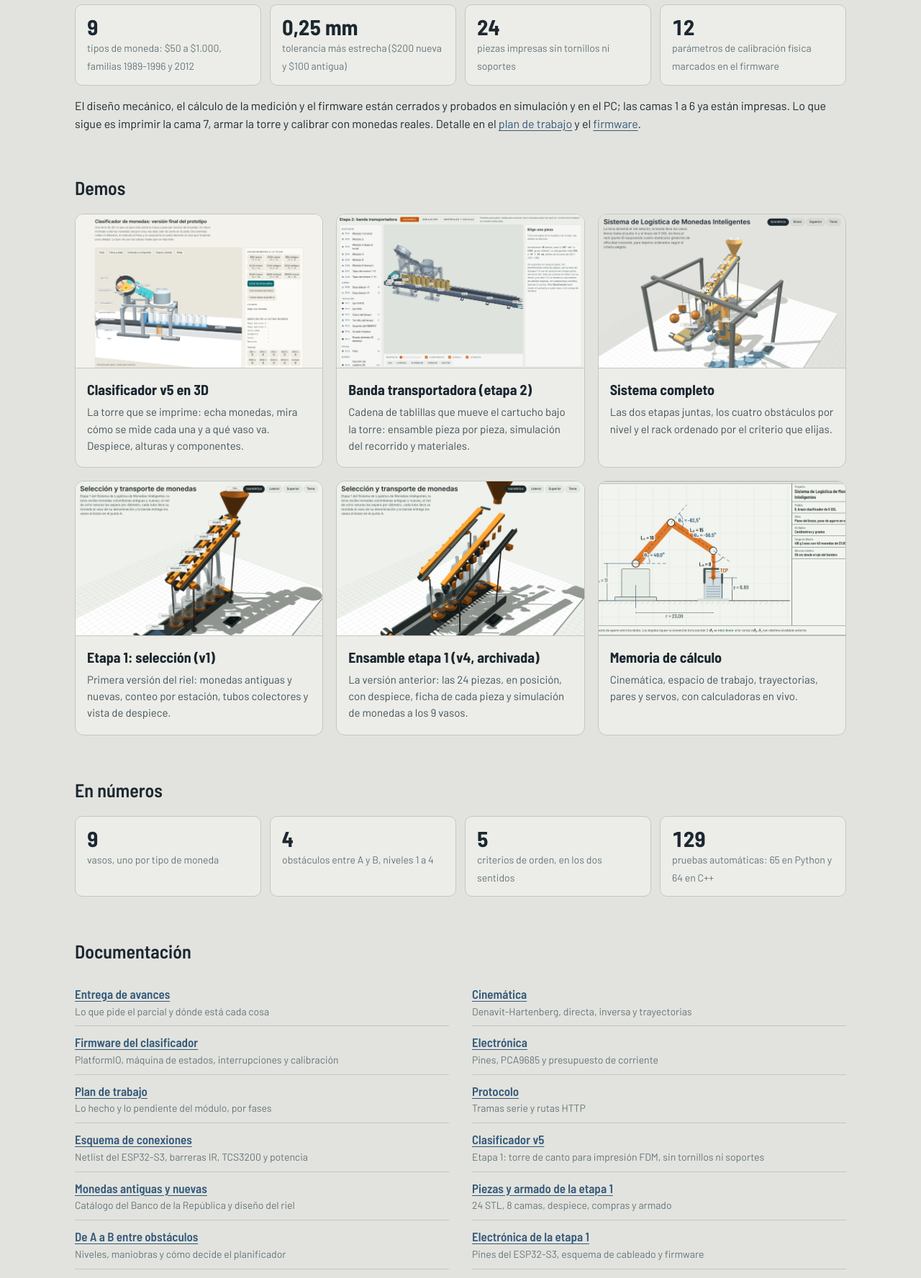
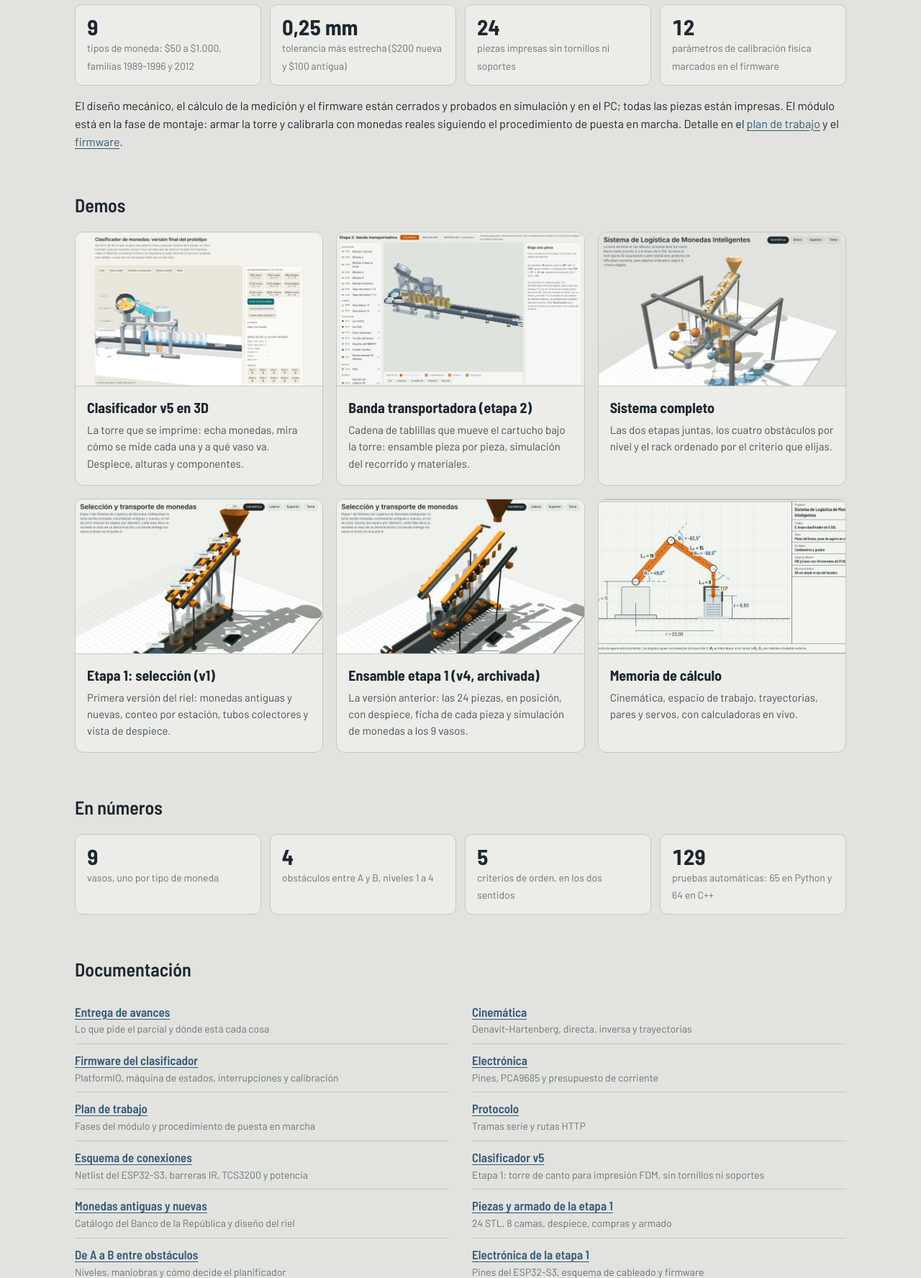
Before and after one commit to Johan-C777/coin-sorting-robot-pybullet, a plain HTML site: page docs/index.html in a window 1280 px wide. Shown: the part 960-2736 px from the top of the page at 72% size. Drawn offline with Linux system fonts and the light colour scheme.

Commit message:
Etapa 1: impresión completa en toda la documentación (0.8.1) (#8)
Todas las camas de la torre v5 están impresas; TODO.md, README, portada, docs, hardware/ y ESTADO lo reflejan. La fase 4 queda como procedimiento de montaje y calibración; la BOM y compras.md pasan a lista de componentes.

```diff
--- a/docs/index.html
+++ b/docs/index.html
@@ -128,7 +128,7 @@ footer{margin-top:56px;padding-top:18px;border-top:1px solid var(--linea);color:
     <div class="cifra"><b>24</b><span>piezas impresas sin tornillos ni soportes</span></div>
     <div class="cifra"><b>12</b><span>parámetros de calibración física marcados en el firmware</span></div>
   </div>
-  <p>El diseño mecánico, el cálculo de la medición y el firmware están cerrados y probados en simulación y en el PC; las camas 1 a 6 ya están impresas. Lo que sigue es imprimir la cama 7, armar la torre y calibrar con monedas reales. Detalle en el <a href="https://github.com/Johan-C777/coin-sorting-robot-pybullet/blob/main/TODO.md">plan de trabajo</a> y el <a href="https://github.com/Johan-C777/coin-sorting-robot-pybullet/tree/main/firmware/etapa1_clasificador">firmware</a>.</p>
+  <p>El diseño mecánico, el cálculo de la medición y el firmware están cerrados y probados en simulación y en el PC; todas las piezas están impresas. El módulo está en la fase de montaje: armar la torre y calibrarla con monedas reales siguiendo el procedimiento de puesta en marcha. Detalle en el <a href="https://github.com/Johan-C777/coin-sorting-robot-pybullet/blob/main/TODO.md">plan de trabajo</a> y el <a href="https://github.com/Johan-C777/coin-sorting-robot-pybullet/tree/main/firmware/etapa1_clasificador">firmware</a>.</p>
 
   <h2>Demos</h2>
   <div class="demos">
@@ -170,7 +170,7 @@ footer{margin-top:56px;padding-top:18px;border-top:1px solid var(--linea);color:
   <ul class="docs">
     <li><a href="https://github.com/Johan-C777/coin-sorting-robot-pybullet/blob/main/docs/00-entrega-avances.md">Entrega de avances</a><span>Lo que pide el parcial y dónde está cada cosa</span></li>
     <li><a href="https://github.com/Johan-C777/coin-sorting-robot-pybullet/tree/main/firmware/etapa1_clasificador">Firmware del clasificador</a><span>PlatformIO, máquina de estados, interrupciones y calibración</span></li>
-    <li><a href="https://github.com/Johan-C777/coin-sorting-robot-pybullet/blob/main/TODO.md">Plan de trabajo</a><span>Lo hecho y lo pendiente del módulo, por fases</span></li>
+    <li><a href="https://github.com/Johan-C777/coin-sorting-robot-pybullet/blob/main/TODO.md">Plan de trabajo</a><span>Fases del módulo y procedimiento de puesta en marcha</span></li>
     <li><a href="https://github.com/Johan-C777/coin-sorting-robot-pybullet/tree/main/hardware/etapa1-clasificador/esquematico">Esquema de conexiones</a><span>Netlist del ESP32-S3, barreras IR, TCS3200 y potencia</span></li>
     <li><a href="https://github.com/Johan-C777/coin-sorting-robot-pybullet/blob/main/docs/07-monedas.md">Monedas antiguas y nuevas</a><span>Catálogo del Banco de la República y diseño del riel</span></li>
     <li><a href="https://github.com/Johan-C777/coin-sorting-robot-pybullet/blob/main/docs/08-obstaculos.md">De A a B entre obstáculos</a><span>Niveles, maniobras y cómo decide el planificador</span></li>
```
Also changed, not shown: 11 other files.
